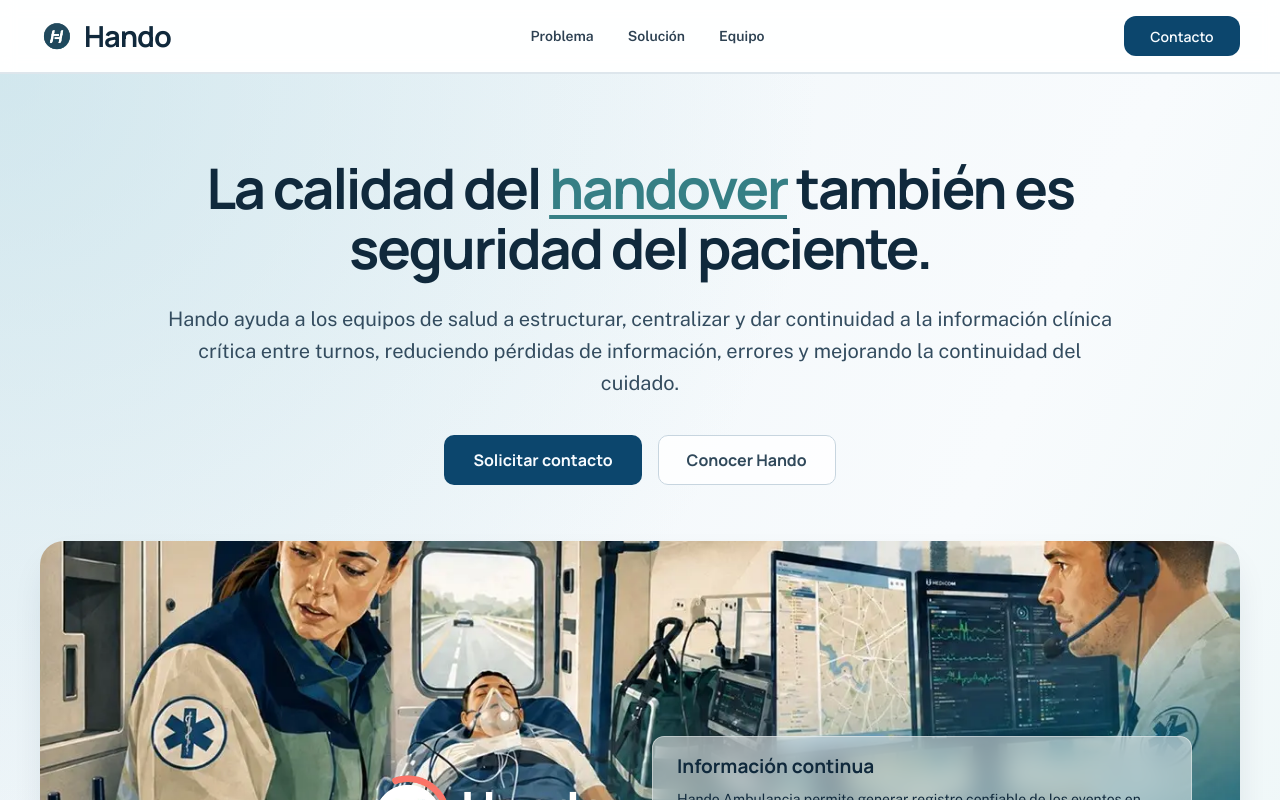
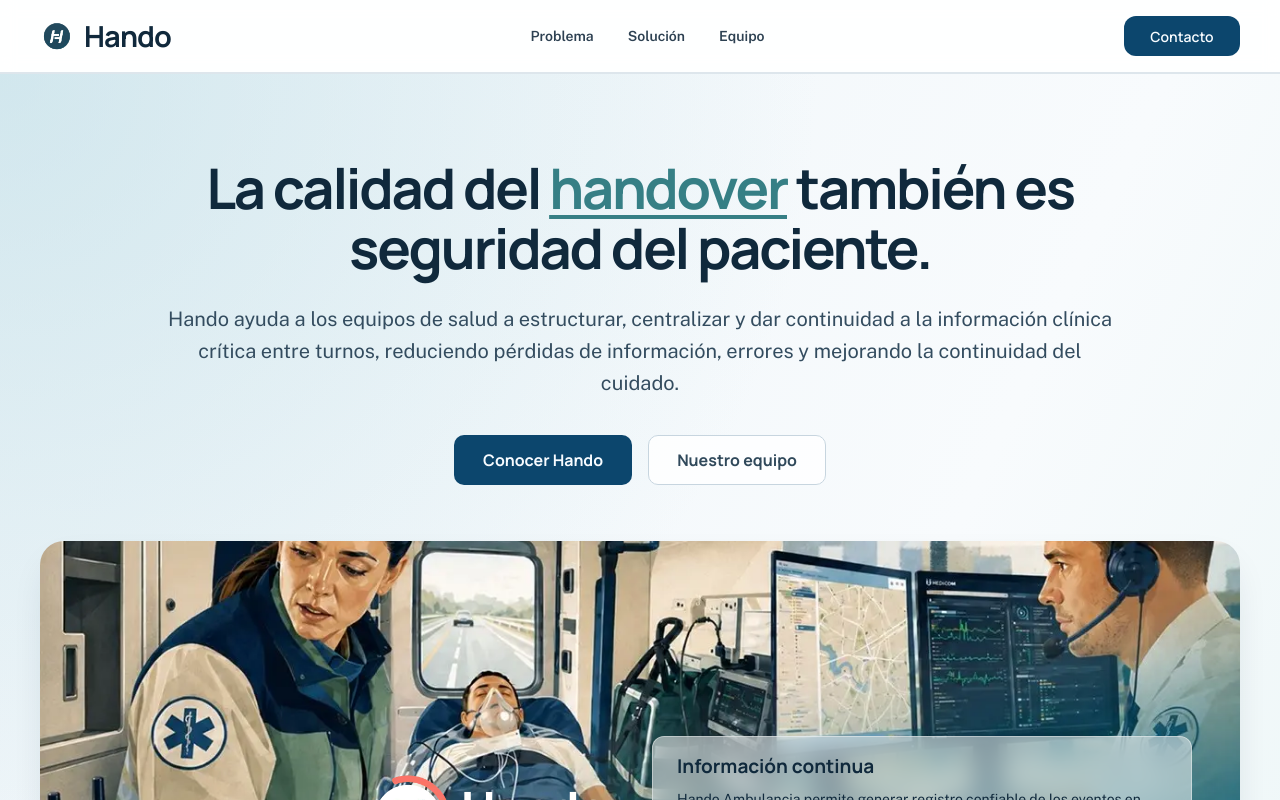
Before and after one commit to lMochl/HANDOWEB2, a React (Vite) app: page / in a window 1280 px wide. Shown: the top 800 px of the page. Built offline with nearby package versions, Linux system fonts and the light colour scheme.

Commit message:
Update call-to-action links in HandoLandingPage component

```diff
--- a/src/HandoLandingPage.tsx
+++ b/src/HandoLandingPage.tsx
@@ -160,11 +160,11 @@
                 reduciendo pérdidas de información, errores y mejorando la continuidad del cuidado.
               </p>
               <div className="hero-actions">
-                <a href="#contacto" className="cta-btn cta-primary">
-                  <span>Solicitar contacto</span>
+                <a href="#solucion" className="cta-btn cta-primary">
+                  <span>Conocer Hando</span>
                 </a>
-                <a href="#solucion" className="cta-btn cta-secondary">
-                  Conocer Hando
+                <a href="#equipo" className="cta-btn cta-secondary">
+                  Nuestro equipo
                 </a>
               </div>
             </div>
```
